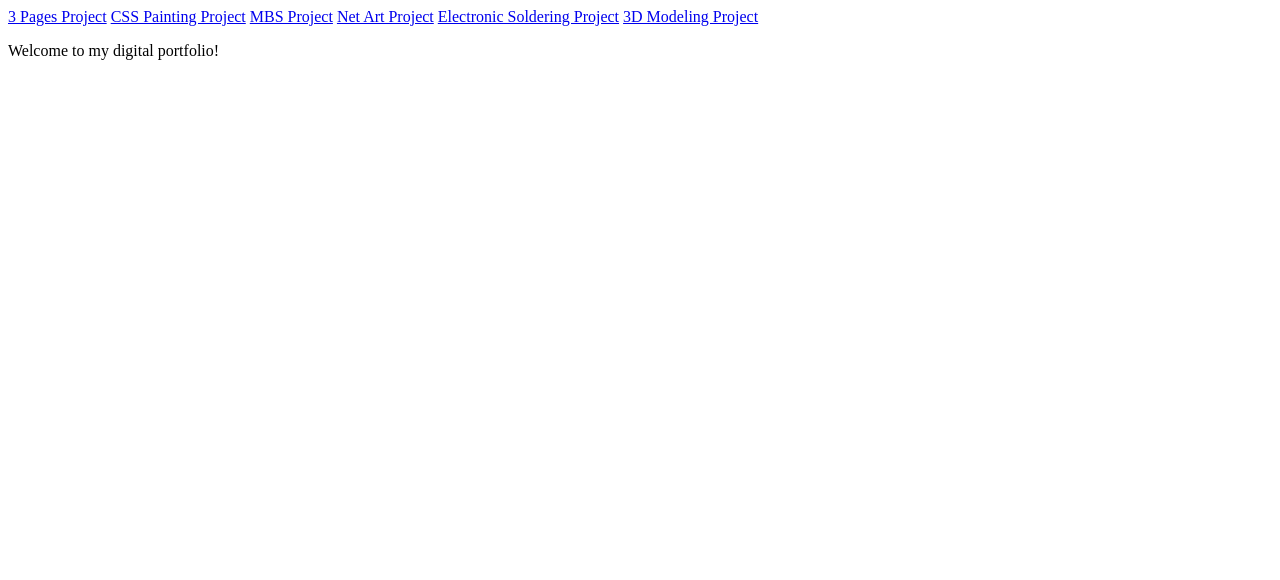
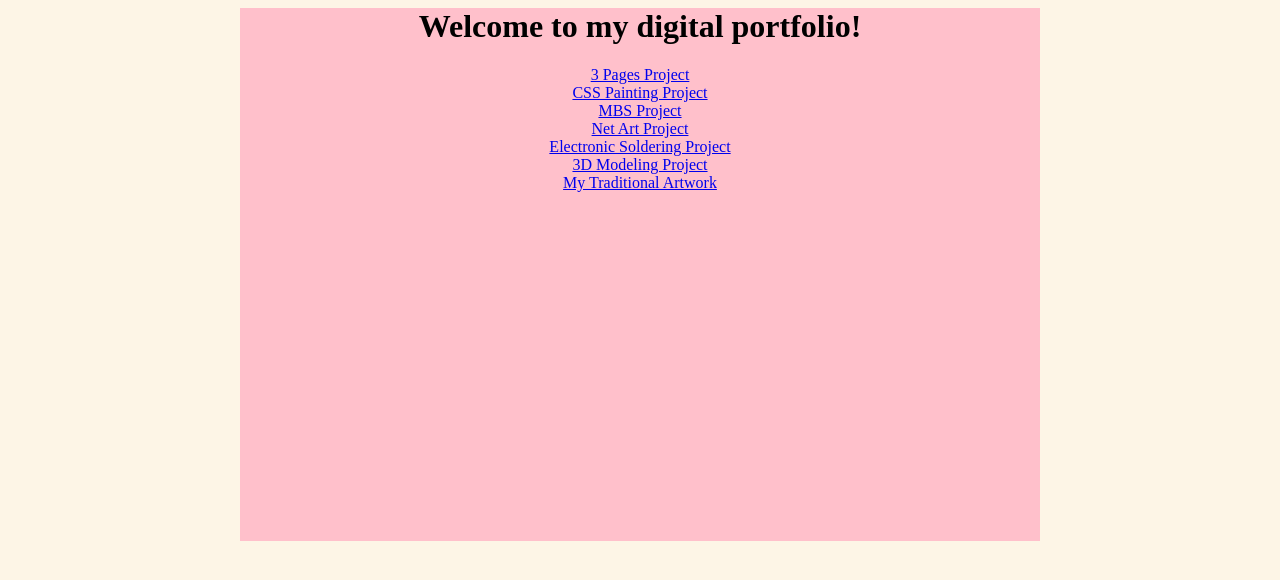
Before and after one commit to raynehenry/raynehenry.github.io, a plain HTML site: page index.html in a window 1280 px wide. Drawn offline with Linux system fonts and the light colour scheme.

Commit message:
more pages

```diff
--- a/index.html
+++ b/index.html
@@ -2,15 +2,40 @@
     <html>
         <head>
             <title>Rayne's Portfolio</title>
+
+            <style>
+                body {
+                    background-color: oldlace;
+                    text-align: center;
+
+                }
+
+
+
+                div {
+                    margin: auto;
+                    width: 800px;
+                    height: 533px;
+                    background-color: pink;
+                }
+
+                h1 {
+                    text-align: center;
+                }
+
+            </style>
         </head>
 
         <body>
-            <a href="rhenry_art2602_3pages/wednesday1.html">3 Pages Project</a>
-            <a href="css_painting_project/csspainting.html">CSS Painting Project</a>
-            <a href="mbs_project/mbsproject.html">MBS Project</a>
-            <a href="net_art_project/start_page.html">Net Art Project</a>
-            <a href="electronic_solder_project/electronic_solder_project.html">Electronic Soldering Project</a>
-            <a href="3d_modeling_project/3d_modeling_project.html">3D Modeling Project</a>
-            <p>Welcome to my digital portfolio!</p>
+            <div>
+                <h1>Welcome to my digital portfolio!</h1>
+                <a href="rhenry_art2602_3pages/wednesday1.html">3 Pages Project</a><br>
+                <a href="css_painting_project/csspainting.html">CSS Painting Project</a><br>
+                <a href="mbs_project/mbsproject.html">MBS Project</a><br>
+                <a href="net_art_project/start_page.html">Net Art Project</a><br>
+                <a href="electronic_solder_project/electronic_solder_project.html">Electronic Soldering Project</a><br>
+                <a href="3d_modeling_project/3d_modeling_project.html">3D Modeling Project</a><br>
+                <a href="traditional_artwork/traditional_artwork.html">My Traditional Artwork</a>
+            </div>
         </body>
     </html>
```
Also changed, not shown: traditional_artwork/traditional_artwork.html (added, +18 -0 lines), traditional_artwork/art1.JPEG (added), traditional_artwork/art2.JPEG (added), traditional_artwork/art3.JPEG (added), traditional_artwork/art4.JPEG (added), traditional_artwork/art5.JPEG (added), traditional_artwork/art6.JPEG (added), traditional_artwork/art7.JPEG (added), traditional_artwork/art8.jpg (added), traditional_artwork/art9.JPEG (added).
